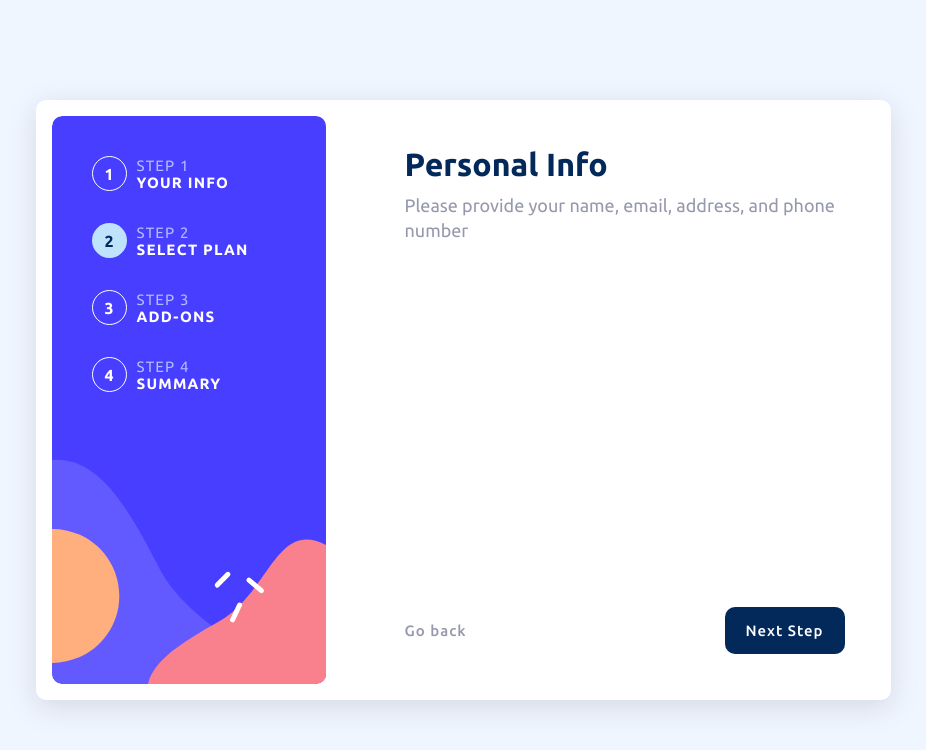
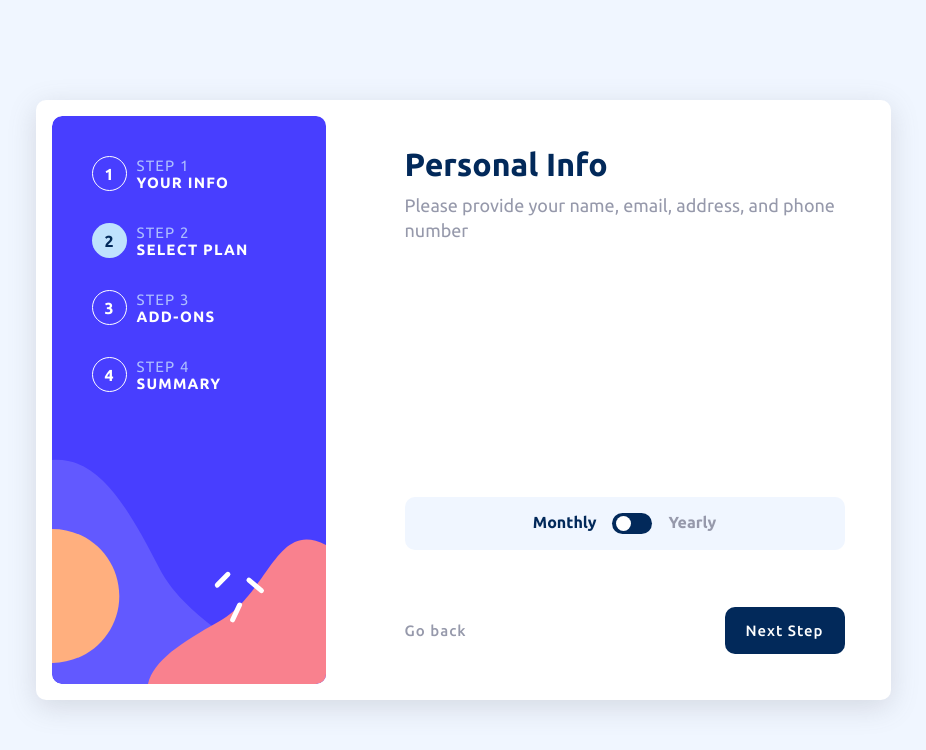
Before and after one commit to Mathitarazonad/angular-multisteps-form, an Angular app: page / in a window 1280 px wide. Both pictures are taken after a click on the button "Next Step". Shown: the top 750 px of the page, without its empty margins (177-1103 px from the left). Built offline with nearby package versions, Linux system fonts and the light colour scheme.

Commit message:
Add date type changer component

```diff
--- a/src/app/components/form-section/form-section.component.html
+++ b/src/app/components/form-section/form-section.component.html
@@ -4,6 +4,7 @@
     <p>Please provide your name, email, address, and phone number</p>
     <form>
       <app-first-form-step [currentStep]='currentStep' />
+      <app-date-type-changer [handleDateTypeChange]='handleDateTypeChange' *ngIf='currentStep > 0 && currentStep < 3'/>
       <div class='btns-container'>
         <button type='button' class='back-btn' *ngIf='currentStep > 0' (click)='handlePreviousStep()'>Go back</button>
         <button type='button' class='next-btn' *ngIf='currentStep < 3' (click)='handleNextStep()'>Next Step</button>
--- a/src/app/components/form-section/form-section.component.ts
+++ b/src/app/components/form-section/form-section.component.ts
@@ -1,13 +1,14 @@
 import { Component, Input } from '@angular/core';
 import { CommonModule } from '@angular/common';
 import { FirstFormStepComponent } from '../first-form-step/first-form-step.component';
+import { DateTypeChangerComponent } from '../date-type-changer/date-type-changer.component';
 
 type DateType = 'monthly' | 'yearly'
 
 @Component({
   selector: 'app-form-section',
   standalone: true,
-  imports: [CommonModule, FirstFormStepComponent],
+  imports: [CommonModule, FirstFormStepComponent, DateTypeChangerComponent],
   templateUrl: './form-section.component.html',
   styleUrls: ['./form-section.component.css']
 })
```
